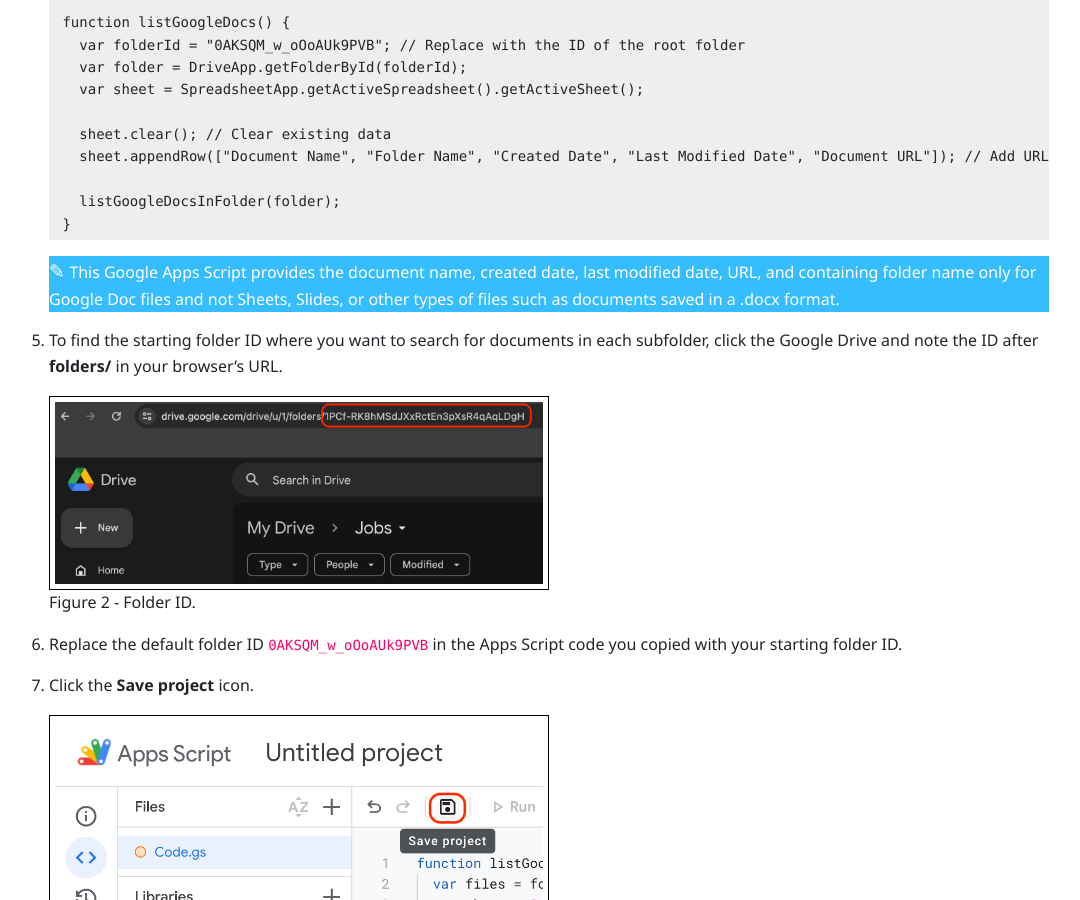
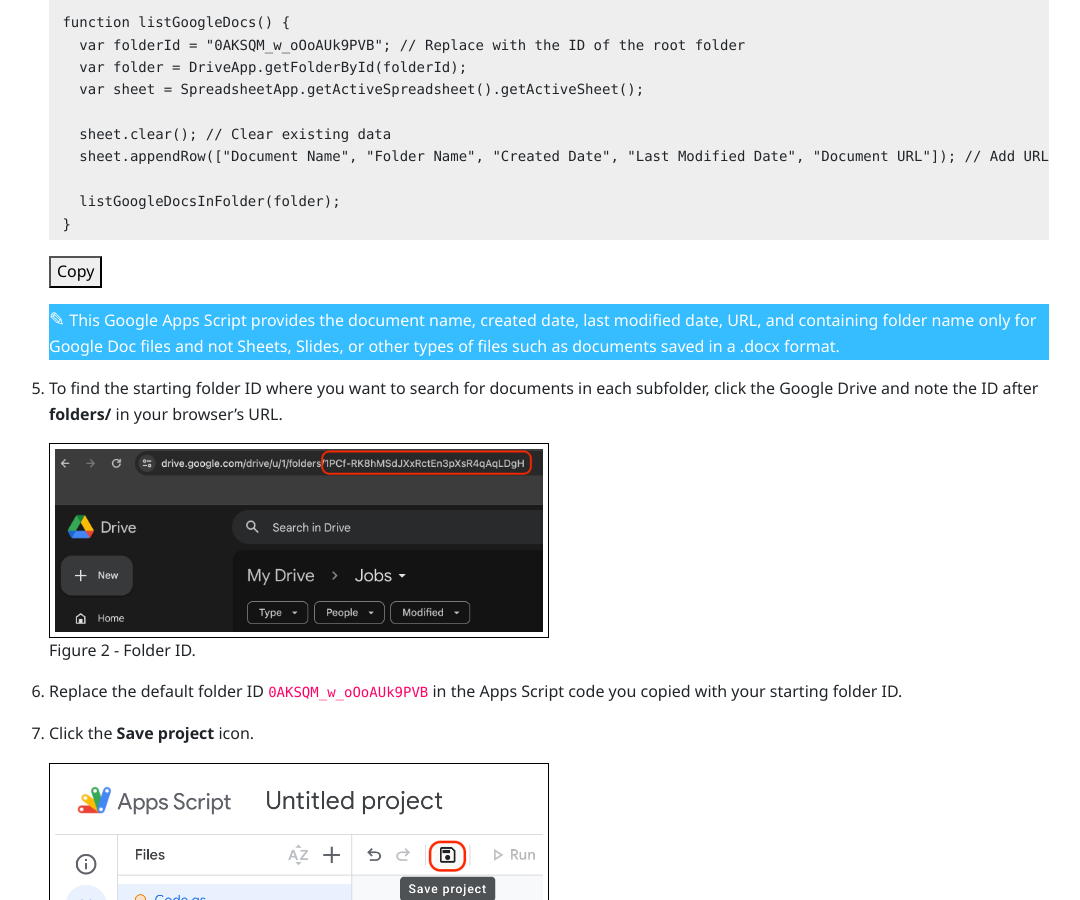
Before and after one commit to stumblefiend/jeremy.pugh, a Jekyll site: the page built from assets/scripts/google-drive-content-review.md, in a window 1280 px wide and 900 px high, scrolled down 1843 px. Shown: the whole window, without its empty margins (111-1191 px from the left). Built offline with Jekyll 4.4.1, drawn with Linux system fonts in a browser that asks for light colours; nearby versions of some CDN libraries; our own code applies the rules of GitHub Pages for plain Markdown files; comment, search, counter and statistics services are not loaded.

Commit message:
Update google-drive-content-review.md

````diff
--- a/assets/scripts/google-drive-content-review.md
+++ b/assets/scripts/google-drive-content-review.md
@@ -87,6 +87,7 @@
       listGoogleDocsInFolder(folder);
     }
     ```
+    <button class="copy-button" data-clipboard-target=".code-block">Copy</button>
 
     <div class="alert-cyan">
       <p><span style="font-size:larger;">✎</span>
````
